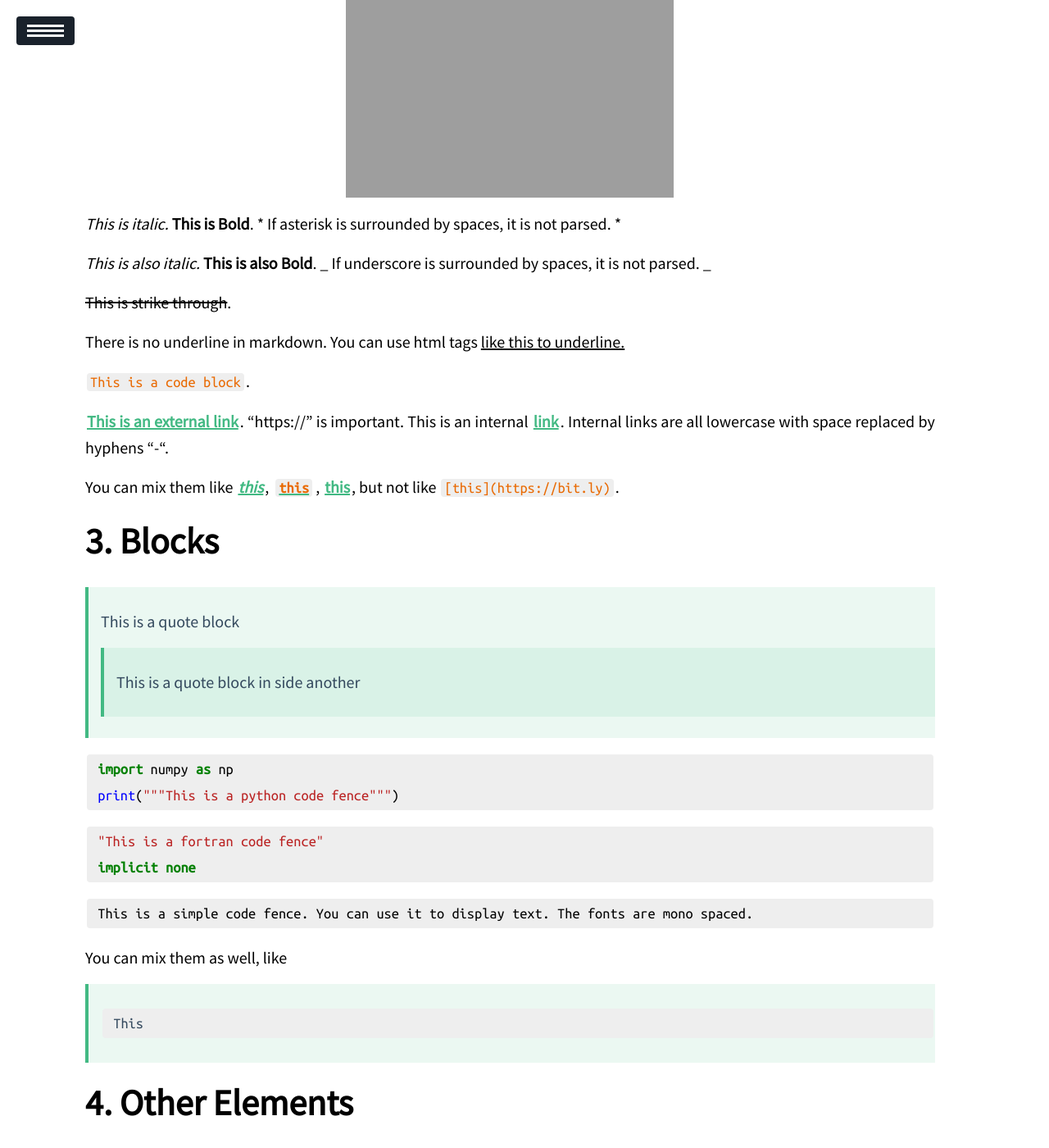
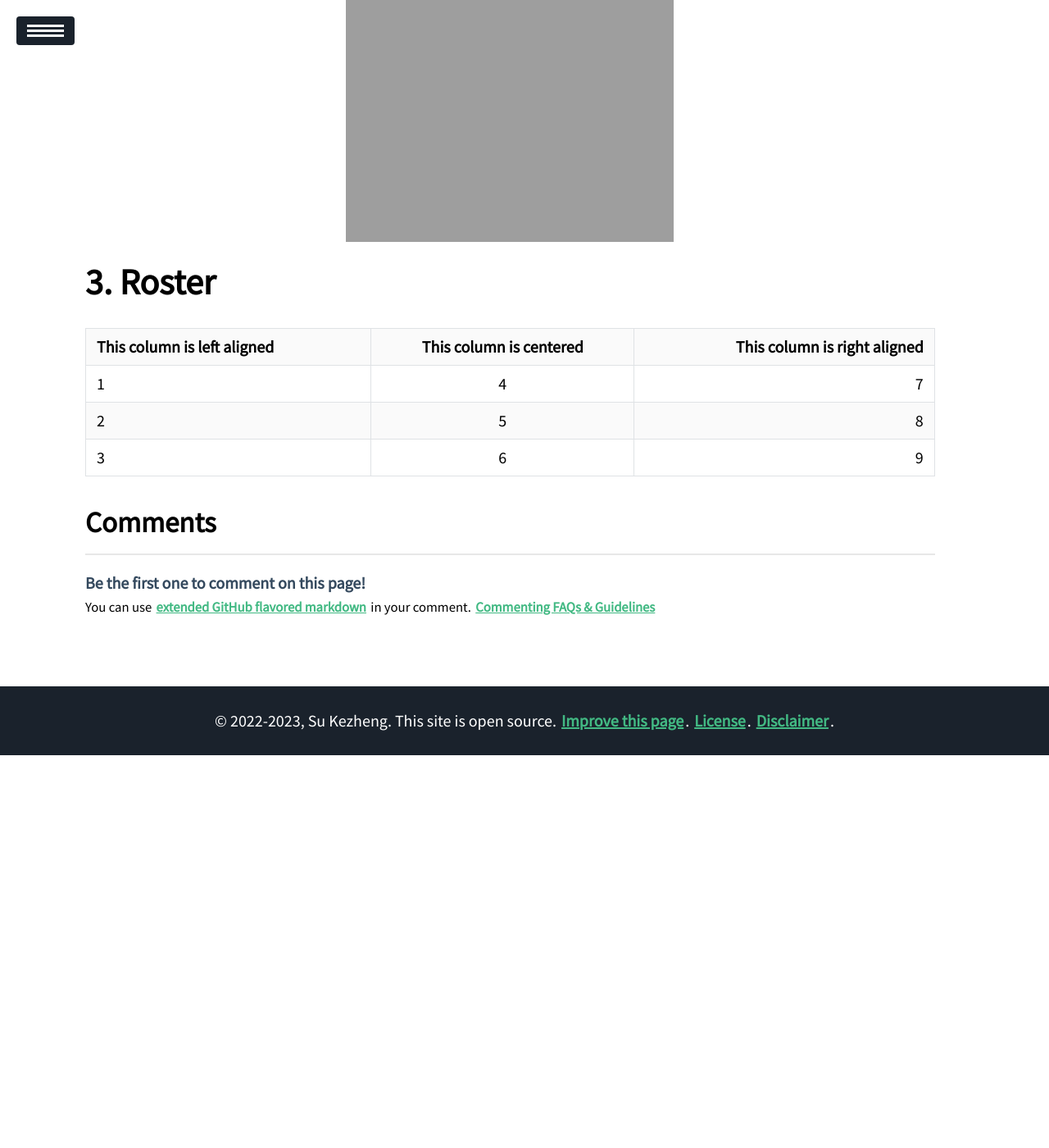
Before and after one commit to ssskz/ssskz.github.io, a Jekyll site: the page built from _posts/2023-10-17-NKU-Running.md, in a window 1280 px wide and 1400 px high, scrolled down 3807 px. Shown: the whole window at 82% size. Built offline with Jekyll 4.4.1, drawn with Linux system fonts in a browser that asks for light colours; our own code applies the rules of GitHub Pages for plain Markdown files; formulas are drawn with MathJax 3; a script that is not in the unit is left out; after the commit the page ends 4728 px from its top, so only the background shows below that; some of the changed text lies outside the part shown.

Commit message:
1
Signed-off-by: ssskz <12497590+ssskz@user.noreply.gitee.com>

````diff
--- a/_posts/2023-10-17-NKU-Running.md
+++ b/_posts/2023-10-17-NKU-Running.md
@@ -13,133 +13,26 @@ description: This is about Nankai University's 104th Anniversary Running Event,
 
 <img src="https://ssskz.github.io/about/Run_1.jpg">
 
+------
+
 <img src="https://ssskz.github.io/about/Run_2.jpg">
 
 # Mark
 
 <img src="https://ssskz.github.io/about/Run_3.jpg">
 
+------
+
 <img src="https://ssskz.github.io/about/Run_4.jpg">
+
+------
 
 <img src="https://ssskz.github.io/about/Run_5.jpg" >
 
-*This is italic.* **This is Bold**. * If asterisk is surrounded by spaces, it is not parsed. *
-
-_This is also italic._ __This is also Bold__. _ If underscore is surrounded by spaces, it is not parsed. _
-
-~~This is strike through~~.
-
-There is no underline in markdown. You can use html tags <u>like this to underline.</u>
-
-`This is a code block`.
-
-[This is an external link](https://bit.ly). "https://" is important. This is an internal [link](#this-is-a-h2). Internal links are all lowercase with space replaced by hyphens "-".
-
-You can mix them like [*this*](https://bit.ly), [`this`](https://bit.ly), **[this](https://bit.ly)**, but not like `[this](https://bit.ly)`.
-
-# Blocks
-
-> This is a quote block
->
-> > This is a quote block in side another
-
-```python
- import numpy as np
- print("""This is a python code fence""")
-```
-
-```fortran
- "This is a fortran code fence"
- implicit none
-```
-
-```
- This is a simple code fence. You can use it to display text. The fonts are mono spaced.
-```
-
-You can mix them as well, like
-
-> ```
->  This
-> ```
-
-# Other Elements
-
-This is horizontal line
-
-------
-
-# Lists
-
-- This is unordered list
-  - sub item
-    - subsub item
-      - subsubsub item
-        - subsubsubsub ...
-
-------
-
-- List can have multiple lines
-
-  like this.
-
-------
-
-1. This ordered list
-   1. sub item
-2. This is as well
-3. It can keep going
-
-------
-
-1. You can avoid numbers like this
-   1. sub item
-1. It keeps going
-1. Blah Blah
-
-
-# Tables
+# Roster
 
 | This column is left aligned | This column is centered | This column is right aligned |
 | :-------------------------- | :---------------------: | ---------------------------: |
 | 1                           |            4            |                            7 |
 | 2                           |            5            |                            8 |
 | 3                           |            6            |                            9 |
-
-| You can use `![caption](link)` in tables.                    | You can use Math in tables. | You can use `<img src="" width="">` in tables.               |
-| ------------------------------------------------------------ | --------------------------- | ------------------------------------------------------------ |
-| ![caption](https://raw.githubusercontent.com/yk-liu/yk-liu.github.io/master/_posts/2018-11-01-Introduction-to-Homology/assets/triangles.png) | $1+1=2$                     | <img src="https://raw.githubusercontent.com/yk-liu/yk-liu.github.io/master/_posts/2018-11-01-Introduction-to-Homology/assets/triangles.png" width="30%"> |
-
-# Foot Notes
-
-This is a note[^1]. Footnotes can have captions like[^this]. You can reference to the same note multiple times like[^this]. Foot notes can have many other options like[^this-one]. Or just like [^that]. This is a [reference style link][linkid] to a page. And [this][linkid] is also a link. As is [this][] and [that].
-
-# Titles
-
-# This is  h1
-
-## This is  h2
-
-### This is  h3
-
-#### This is  h4
-
-# Foot Notes
-
-The Foot notes are like this
-
-[^1]: https://ssskz.github.io
-[^this]: https://ssskz.github.io
-[^this-one]:
-
-```
-> Blockquotes can be in a footnote.
-```
-
-```
-    as well as code blocks
-```
-
-[^that]: or, naturally, simple paragraphs.
-
-[linkid]: https://ssskz.github.io	"Optional Title"
````
